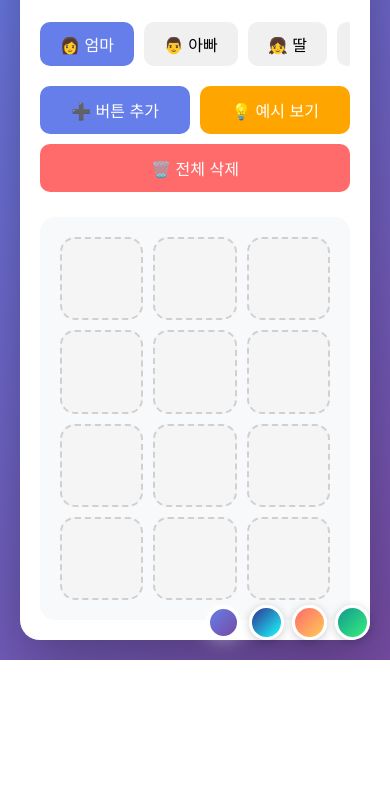
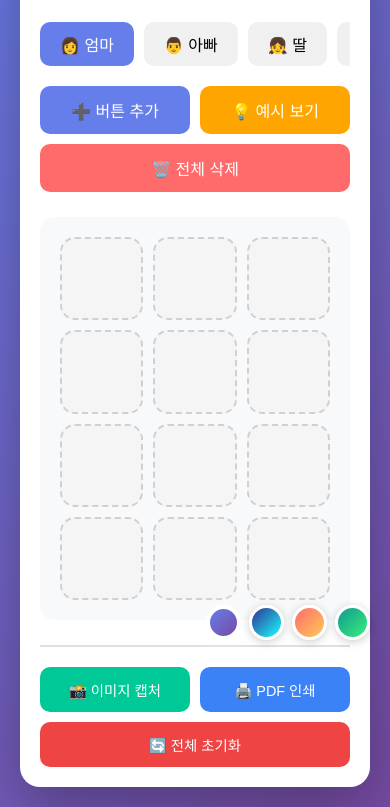
Before and after one commit to plusiam/family-vending-machine, a plain HTML site: page simple.html in a window 390 px wide. Shown: the part 184-991 px from the top of the page. Before the commit the page ends 844 px from the top, so only its background shows below. Drawn offline with nearby package versions, Linux system fonts and the light colour scheme.

Commit message:
feat: 이미지 캡처, PDF 인쇄, 전체 초기화 기능 추가
- 📸 이미지 캡처: html2canvas로 PNG 파일 다운로드
- 🖨️ PDF 인쇄: 브라우저 인쇄 기능 (인쇄 시 버튼 숨김)
- 🔄 전체 초기화: 모든 탭의 데이터 삭제 (2단계 확인)
- 하단에 기능 버튼 배치
- 반응형 디자인 적용

```diff
--- a/simple.html
+++ b/simple.html
@@ -200,6 +200,7 @@
             padding: 20px;
             background: #f8f9fa;
             border-radius: 15px;
+            margin-bottom: 25px;
         }
 
         .vending-item {
@@ -263,6 +264,61 @@
             word-break: keep-all;
             color: #333;
             font-weight: 500;
+        }
+
+        /* 하단 기능 버튼들 */
+        .bottom-controls {
+            display: flex;
+            gap: 10px;
+            padding-top: 20px;
+            border-top: 2px solid #e0e0e0;
+            flex-wrap: wrap;
+        }
+
+        .bottom-btn {
+            flex: 1;
+            min-width: 140px;
+            padding: 12px 20px;
+            border: none;
+            border-radius: 10px;
+            font-size: 0.95rem;
+            cursor: pointer;
+            transition: all 0.3s;
+            display: flex;
+            align-items: center;
+            justify-content: center;
+            gap: 5px;
+            font-weight: 500;
+        }
+
+        .btn-capture {
+            background: #00c896;
+            color: white;
+        }
+
+        .btn-capture:hover {
+            background: #00a77a;
+            transform: translateY(-2px);
+        }
+
+        .btn-print {
+            background: #3b82f6;
+            color: white;
+        }
+
+        .btn-print:hover {
+            background: #2563eb;
+            transform: translateY(-2px);
+        }
+
+        .btn-reset {
+            background: #ef4444;
+            color: white;
+        }
+
+        .btn-reset:hover {
+            background: #dc2626;
+            transform: translateY(-2px);
         }
 
         .modal {
@@ -394,6 +450,28 @@
             background: #d0d0d0;
         }
 
+        /* 인쇄 스타일 */
+        @media print {
+            body {
+                background: white !important;
+            }
+
+            .theme-selector,
+            .controls,
+            .bottom-controls {
+                display: none !important;
+            }
+
+            .container {
+                box-shadow: none !important;
+                padding: 20px !important;
+            }
+
+            .vending-grid {
+                page-break-inside: avoid;
+            }
+        }
+
         @media (max-width: 768px) {
             .theme-selector {
                 position: fixed;
@@ -429,8 +507,15 @@
                 width: 35px;
                 height: 35px;
             }
+
+            .bottom-btn {
+                min-width: 100px;
+                font-size: 0.9rem;
+            }
         }
     </style>
+    <!-- html2canvas 라이브러리 -->
+    <script src="https://cdnjs.cloudflare.com/ajax/libs/html2canvas/1.4.1/html2canvas.min.js"></script>
 </head>
 <body class="theme-purple">
     <!-- 배경 테마 선택 버튼 -->
@@ -441,7 +526,7 @@
         <button class="theme-btn forest" onclick="changeTheme('forest')" title="숲 테마"></button>
     </div>
 
-    <div class="container">
+    <div class="container" id="mainContainer">
         <div class="header">
             <h1 id="title">엄마 자판기</h1>
             <input type="text" class="name-input" id="nameInput" placeholder="이름을 입력하세요" maxlength="20">
@@ -462,6 +547,13 @@
 
         <div class="vending-grid" id="vendingGrid">
             <!-- 12개 슬롯 자동 생성 -->
+        </div>
+
+        <!-- 하단 기능 버튼들 -->
+        <div class="bottom-controls">
+            <button class="bottom-btn btn-capture" onclick="captureImage()">📸 이미지 캡처</button>
+            <button class="bottom-btn btn-print" onclick="printPDF()">🖨️ PDF 인쇄</button>
+            <button class="bottom-btn btn-reset" onclick="resetAll()">🔄 전체 초기화</button>
         </div>
     </div>
 
@@ -765,12 +857,66 @@
             }
         }
 
-        // 전체 삭제
+        // 전체 삭제 (현재 탭)
         function clearAll() {
             if (confirm('정말 모든 버튼을 삭제할까요?')) {
                 vendingData[currentType].items = [];
                 saveToStorage();
                 renderGrid();
+            }
+        }
+
+        // 이미지 캡처
+        function captureImage() {
+            const container = document.getElementById('mainContainer');
+
+            // 버튼들 숨기기
+            const controls = document.querySelector('.controls');
+            const bottomControls = document.querySelector('.bottom-controls');
+            controls.style.display = 'none';
+            bottomControls.style.display = 'none';
+
+            html2canvas(container, {
+                backgroundColor: null,
+                scale: 2,
+                logging: false
+            }).then(canvas => {
+                // 버튼들 다시 보이기
+                controls.style.display = 'flex';
+                bottomControls.style.display = 'flex';
+
+                // 이미지 다운로드
+                const link = document.createElement('a');
+                const date = new Date().toISOString().slice(0, 10);
+                const name = vendingData[currentType].name || getDefaultName(currentType);
+                link.download = `${name}_자판기_${date}.png`;
+                link.href = canvas.toDataURL();
+                link.click();
+            });
+        }
+
+        // PDF 인쇄
+        function printPDF() {
+            window.print();
+        }
+
+        // 전체 초기화
+        function resetAll() {
+            if (confirm('⚠️ 정말 모든 데이터를 초기화하시겠습니까?\n\n엄마, 아빠, 딸, 아들 모든 자판기가 초기화됩니다.')) {
+                if (confirm('정말로 초기화하시겠습니까? 이 작업은 되돌릴 수 없습니다.')) {
+                    // 모든 데이터 초기화
+                    vendingData.mom = { name: '엄마', items: [] };
+                    vendingData.dad = { name: '아빠', items: [] };
+                    vendingData.daughter = { name: '딸', items: [] };
+                    vendingData.son = { name: '아들', items: [] };
+
+                    // 저장 및 다시 렌더링
+                    saveToStorage();
+                    renderGrid();
+                    updateTitle();
+
+                    alert('✅ 모든 데이터가 초기화되었습니다.');
+                }
             }
         }
 
```
